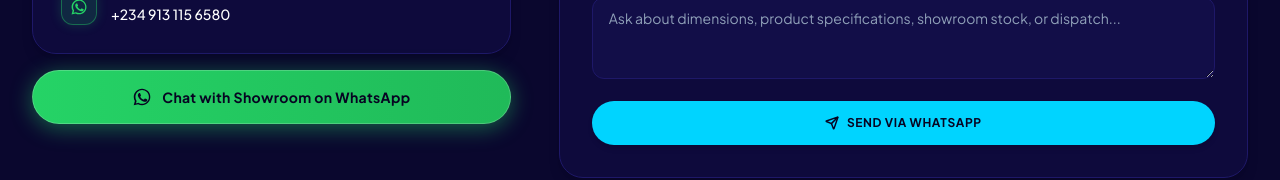
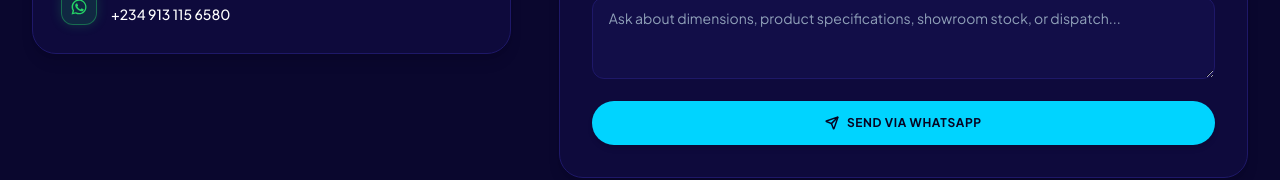
Before and after one commit to ui-webharry/sunriselegacyInterior, a React (Vite) app: page / in a window 1280 px wide. Shown: the part 8206-8386 px from the top of the page. Built offline with nearby package versions, Linux system fonts and the light colour scheme.

Commit message:
Remove WhatsApp button from Visit section as requested

```diff
--- a/src/components/VisitSection.tsx
+++ b/src/components/VisitSection.tsx
@@ -122,25 +122,6 @@
               </div>
             </div>
 
-            {/* Clickable Vibrant WhatsApp Button (Targeted Element) */}
-            <a
-              href={`https://wa.me/${storeConfig.whatsappNumber}?text=${encodeURIComponent(
-                'Hello Sunrise Legacy Interior, I am planning a visit to your showroom.'
-              )}`}
-              target="_blank"
-              rel="noopener noreferrer"
-              className="w-full py-4 px-6 rounded-full bg-gradient-to-r from-[#25D366] to-[#20BA59] hover:from-[#20BA59] hover:to-[#1DA851] text-[#070422] font-bold text-sm tracking-wide transition-all duration-300 flex items-center justify-center gap-2.5 shadow-[0_4px_22px_rgba(37,211,102,0.45)] hover:shadow-[0_8px_30px_rgba(37,211,102,0.65)] hover:-translate-y-0.5 active:translate-y-0 active:scale-[0.98] cursor-pointer group border border-white/20"
-            >
-              <svg
-                className="w-5 h-5 fill-current shrink-0 group-hover:scale-110 transition-transform duration-300"
-                viewBox="0 0 24 24"
-                xmlns="http://www.w3.org/2000/svg"
-                aria-hidden="true"
-              >
-                <path d="M12.04 2C6.58 2 2.13 6.45 2.13 11.91C2.13 13.66 2.59 15.36 3.45 16.86L2.05 22L7.3 20.62C8.75 21.41 10.38 21.83 12.04 21.83C17.5 21.83 21.95 17.38 21.95 11.92C21.95 9.27 20.92 6.78 19.05 4.91C17.18 3.03 14.69 2 12.04 2ZM12.04 3.67C14.24 3.67 16.31 4.53 17.87 6.09C19.42 7.65 20.28 9.72 20.28 11.92C20.28 16.46 16.58 20.16 12.04 20.16C10.66 20.16 9.3 19.8 8.1 19.09L7.81 18.92L4.7 19.74L5.53 16.71L5.34 16.41C4.55 15.16 4.13 13.71 4.13 11.91C4.13 7.37 7.83 3.67 12.04 3.67ZM8.73 7.34C8.54 7.34 8.24 7.41 7.99 7.68C7.74 7.95 7.03 8.62 7.03 9.98C7.03 11.34 8.02 12.65 8.16 12.84C8.3 13.03 10.11 15.82 12.87 17.02C13.53 17.31 14.04 17.48 14.44 17.61C15.11 17.82 15.72 17.79 16.2 17.72C16.74 17.64 17.86 17.04 18.09 16.39C18.32 15.74 18.32 15.19 18.25 15.07C18.18 14.95 17.99 14.88 17.71 14.74C17.43 14.6 16.07 13.93 15.81 13.84C15.56 13.75 15.37 13.7 15.18 13.98C14.99 14.25 14.46 14.88 14.3 15.07C14.14 15.25 13.98 15.28 13.7 15.14C13.42 15.0 12.52 14.71 11.46 13.76C10.63 13.02 10.07 12.11 9.91 11.83C9.75 11.55 9.89 11.4 10.03 11.26C10.16 11.14 10.31 10.94 10.45 10.78C10.59 10.62 10.64 10.5 10.73 10.32C10.82 10.14 10.78 9.98 10.71 9.84C10.64 9.7 10.08 8.33 9.85 7.78C9.62 7.24 9.39 7.32 9.22 7.31C9.06 7.3 8.87 7.34 8.73 7.34Z" />
-              </svg>
-              <span>Chat with Showroom on WhatsApp</span>
-            </a>
           </div>
 
           {/* Right: Direct Enquiry Form */}
```
